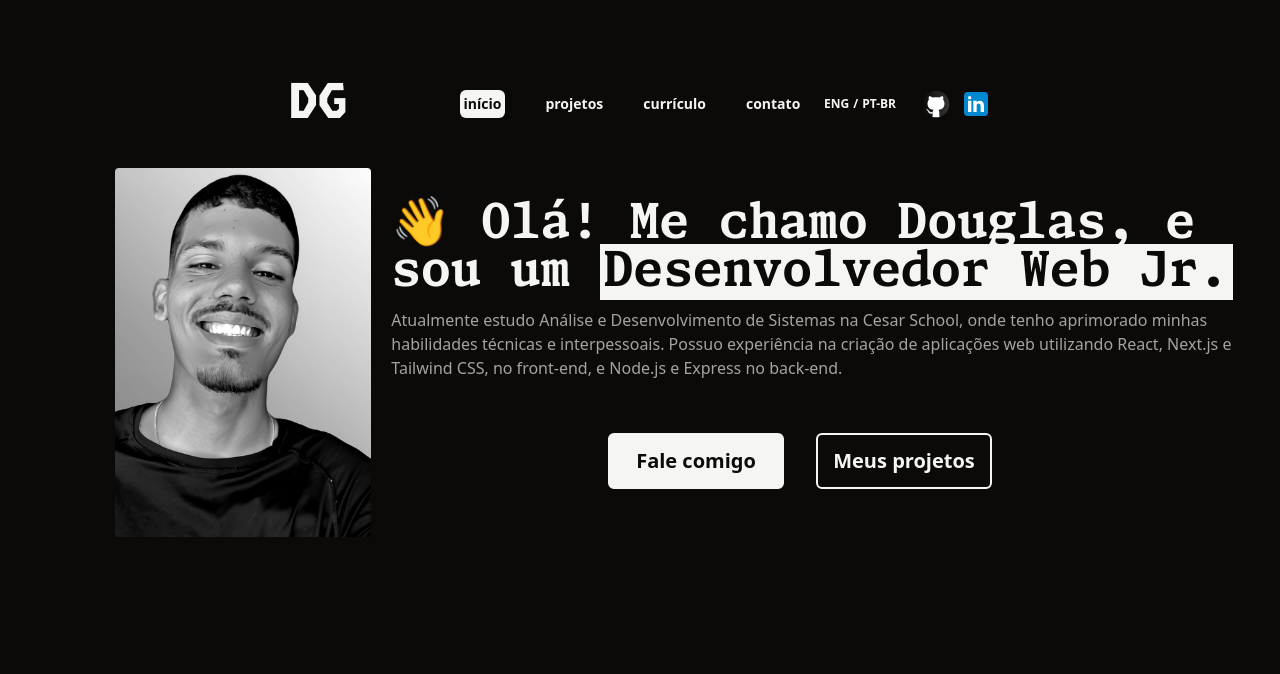
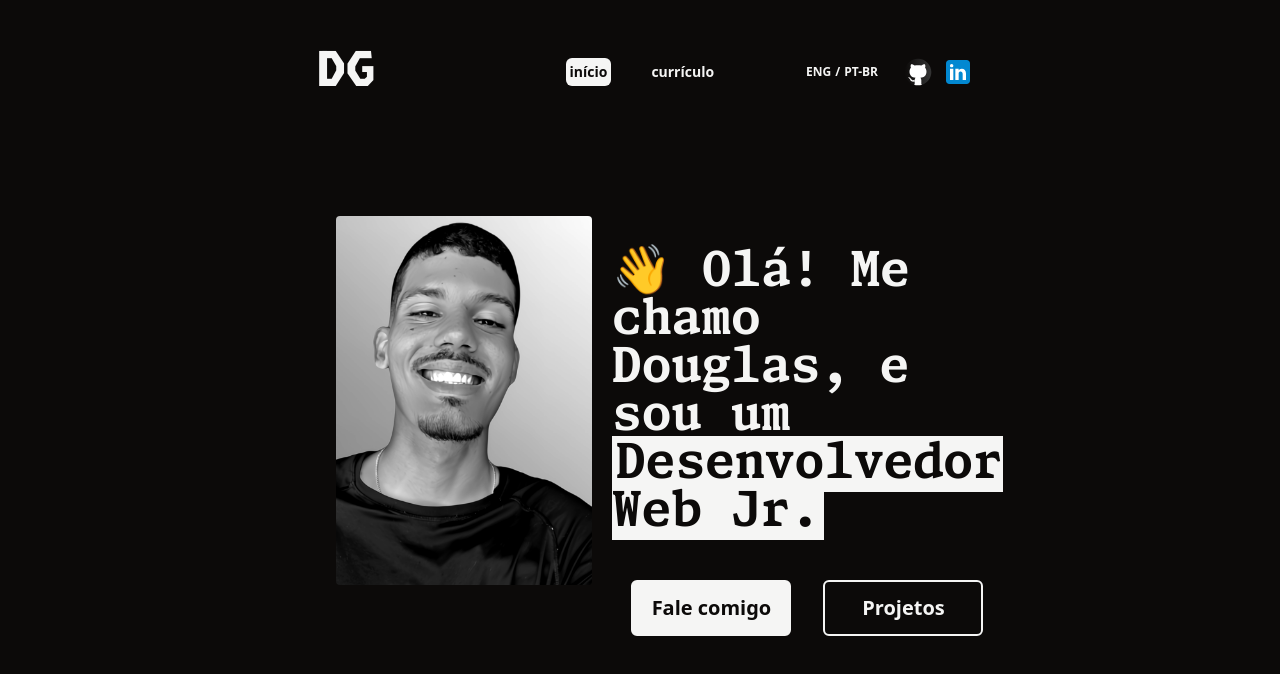
Before and after one commit to araujodgdev/araujodgdev.github.io, a React (Vite) app: page / in a window 1280 px wide. Shown: the top 674 px of the page. Built offline with nearby package versions, Linux system fonts and the light colour scheme.

Commit message:
Remove links de contato e projetos

```diff
--- /dev/null
+++ b/src/components/AboutMe.tsx
@@ -0,0 +1,11 @@
+export default function AboutMe() {
+    return (
+        <p className="text-stone-400 text-justify">
+        Atualmente estudo Análise e Desenvolvimento de Sistemas na Cesar
+        School, onde tenho aprimorado minhas habilidades técnicas e
+        interpessoais. Possuo experiência na criação de aplicações web
+        utilizando React, Next.js e Tailwind CSS, no front-end, e Node.js e
+        Express no back-end.
+      </p>
+    )
+}
--- a/src/components/Hero.tsx
+++ b/src/components/Hero.tsx
@@ -1,37 +1,32 @@
+import { Link } from "@tanstack/react-router";
+
 export default function Hero() {
   return (
-    <section className="flex flex-col items-center justify-center gap-12">
-      <div className="flex flex-col items-center justify-center md:flex-row md:w-screen md:gap-5 md:items-start">
+    <section className="flex flex-col items-center justify-center px-4 gap-12">
+      <div className="flex flex-col items-center justify-center md:flex-row md:ml-8 md:justify-around md:gap-5 md:items-start">
         <img
           src="/profile-pic.png"
           width={800}
           height={1153}
           alt=""
-          className="w-48 rounded mb-10 md:w-64 md:ml-20"
+          className="w-48 rounded mb-12 md:w-64"
         />
-        <div className="flex flex-col items-center md:w-4/6 md:mt-8">
-          <h1 className="text-xl font-monaspace-xenon mb-3 font-bold md:text-5xl">
+        <div className="flex flex-col items-center gap-8 md:mt-8">
+          <h1 className="text-[1.2rem] font-monaspace-xenon mb-3 font-bold md:text-5xl">
             👋 Olá! Me chamo Douglas, e sou um{" "}
             <span className="bg-stone-100 p-1 text-stone-950">
               Desenvolvedor Web Jr.
             </span>
           </h1>
-          <p className="text-stone-400">
-            Atualmente estudo Análise e Desenvolvimento de Sistemas na Cesar
-            School, onde tenho aprimorado minhas habilidades técnicas e
-            interpessoais. Possuo experiência na criação de aplicações web
-            utilizando React, Next.js e Tailwind CSS, no front-end, e Node.js e
-            Express no back-end.
-          </p>
+          <div className="flex items-center justify-center gap-4 w-full md:justify-center md:gap-8 md:-top-56 md:-right-40">
+            <button className="bg-stone-100 border-2 border-stone-100 rounded-md p-3 w-40 text-stone-950 font-bold text-xl hover:scale-125 hover:duration-150">
+              <Link to="/contact">Fale comigo</Link>
+            </button>
+            <button className="border-2 border-stone-100 w-40 font-bold text-xl text-stone-100 bg-transparent rounded-md p-3 hover:scale-125 hover:duration-150">
+              <Link to="/projects">Projetos</Link>
+            </button>
+          </div>
         </div>
-      </div>
-      <div className="flex items-center justify-around w-full md:justify-center md:gap-8 md:relative md:-top-48 md:-right-40">
-        <button className="bg-stone-100 border-2 border-stone-100 rounded-md p-3 w-44 text-stone-950 font-bold text-xl hover:scale-125 hover:duration-150">
-          Fale comigo
-        </button>
-        <button className="border-2 border-stone-100 w-44 font-bold text-xl text-stone-100 bg-transparent rounded-md p-3 hover:scale-125 hover:duration-150">
-          Meus projetos
-        </button>
       </div>
     </section>
   );
--- a/src/routes/__root.tsx
+++ b/src/routes/__root.tsx
@@ -1,19 +1,18 @@
 import { createRootRoute, Outlet, Link } from "@tanstack/react-router";
-import { TanStackRouterDevtools } from "@tanstack/router-devtools";
 import MobileNav from "../components/MobileNav";
 
 export const Route = createRootRoute({
   component: () => (
-    <div className="flex h-screen w-screen flex-col items-center bg-stone-950 px-6 py-9 text-stone-100 overflow-hidden antialiased md:px-72 md:py-20">
+    <div className="flex h-screen w-screen flex-col items-center bg-stone-950 px-4 py-9 text-stone-100 overflow-hidden antialiased md:px-72 md:py-12 md:gap-20">
       <header
-        className={`flex w-full items-center justify-between mb-10 gap-28`}
+        className={`flex w-full items-center md:ml-14 justify-between mb-10 md:gap-36`}
       >
         <h2
           className={`text-4xl font-monaspace-krypton font-extrabold md:text-5xl`}
         >
           DG
         </h2>
-        <div className="hidden w-full items-center justify-between md:flex">
+        <div className="hidden w-full items-center justify-around md:flex">
           <nav>
             <ul className="flex items-center font-bold text-xs md:gap-10 md:text-sm">
               <li>
@@ -26,26 +25,10 @@ export const Route = createRootRoute({
               </li>
               <li>
                 <Link
-                  to="/projects"
-                  className="flex items-center justify-center [&.active]:bg-stone-100 [&.active]:rounded-md [&.active]:p-1 [&.active]:text-stone-950"
-                >
-                  projetos
-                </Link>
-              </li>
-              <li>
-                <Link
                   to="/resume"
                   className="flex items-center justify-center [&.active]:bg-stone-100 [&.active]:rounded-md [&.active]:p-1 [&.active]:text-stone-950"
                 >
                   currículo
-                </Link>
-              </li>
-              <li>
-                <Link
-                  to="/contact"
-                  className="flex items-center justify-center [&.active]:bg-stone-100 [&.active]:rounded-md [&.active]:p-1 [&.active]:text-stone-950"
-                >
-                  contato
                 </Link>
               </li>
             </ul>
@@ -76,7 +59,6 @@ export const Route = createRootRoute({
         <MobileNav />
       </header>
       <Outlet />
-      <TanStackRouterDevtools position="bottom-right" />
     </div>
   ),
 });
```
Also changed, not shown: 1 other file (tests, documents, lock files or other folders).
